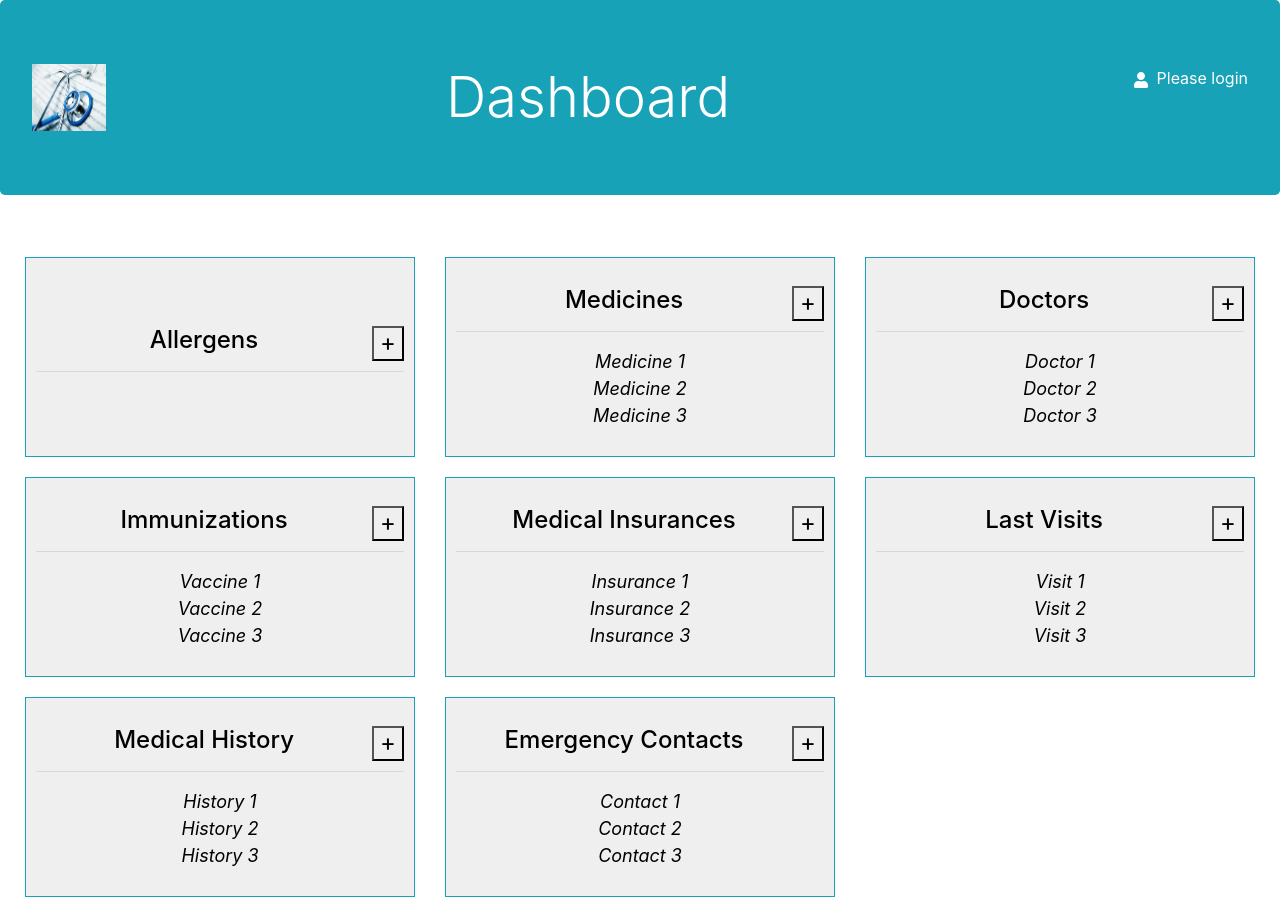
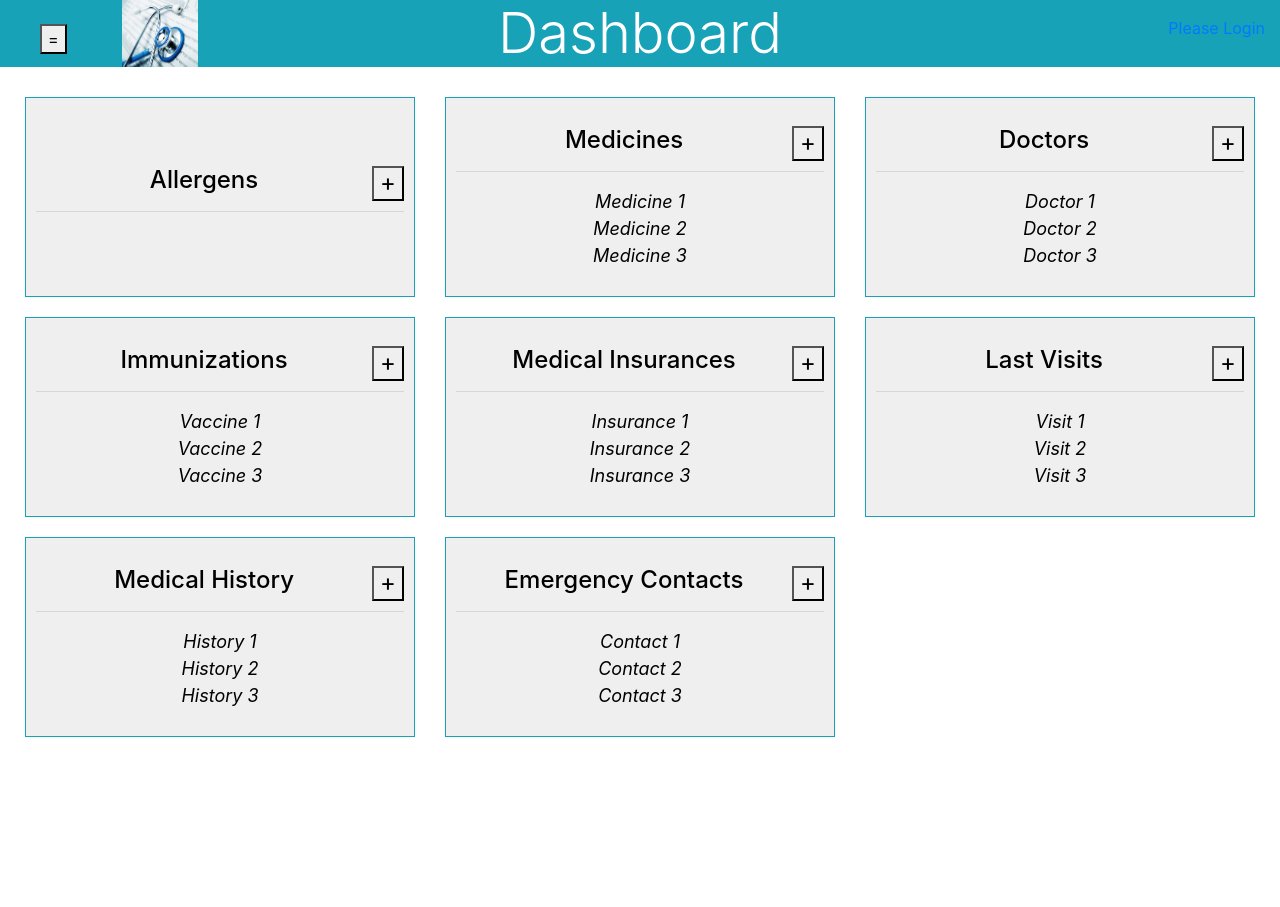
Before and after one commit to srinivassvce/Hackathon2021, a React (Create React App) app in the folder smart-health/: page /dashboard/visits in a window 1280 px wide. After the commit the page ends 800 px from the top, so only its background shows below. Built offline with nearby package versions, Linux system fonts and the light colour scheme; no server answers.

Commit message:
added menu bar and profile section

```diff
--- a/smart-health/src/common/header.tsx
+++ b/smart-health/src/common/header.tsx
@@ -1,15 +1,17 @@
 import * as React from 'react';
+import {Dropdown} from "react-bootstrap";
 import {getPatientName} from "../api";
 import {FaUser} from "react-icons/fa";
 import logo from "../assets/healthcare.jpg"
 export interface HeaderProps {
     patientId: string;
     currentPageTitle: string;
+    displayMenu: (agr:boolean)=>void;
 }
 
 const Header: React.FunctionComponent<HeaderProps> = (props) => {
 
-    const { patientId, currentPageTitle } = props;
+    const { patientId, currentPageTitle, displayMenu} = props;
     const [name, setName] = React.useState("");
     React.useEffect(
         () => {
@@ -20,25 +22,48 @@ const Header: React.FunctionComponent<HeaderProps> = (props) => {
         }, [patientId]
     )
 
+    const [showMenu, setShowMenu] = React.useState(false);
+
     const getAndSetName = async ()  => {
         const name = await getPatientName(patientId);
         setName(name);
     }
+
+    const toggleMenu = () => {
+        setShowMenu(!showMenu);
+        displayMenu(showMenu);
+    };
+
     const userString = patientId === "" ? "Please login" : name;
     console.log(userString);
     return (
         <React.Fragment>
-            <div className="bg-info container-fluid text-white jumbotron">
+            <div className="bg-info container-fluid text-white">
                 <div className="row">
+                    <div className="col-1 text-center mt-4">
+                        <button onClick={toggleMenu}> = </button>
+                    </div>
                     <div className="col-1">
                         <img src={logo} alt="logo for healthcare" style={{ height: "100%", width: "100%" }} />
                     </div>
-                    <div className="col-9 text-center display-4">
+                    <div className="col-8 text-center display-4">
                         {currentPageTitle}
                     </div>
-                    <div className="col-2 text-right">
-                        <FaUser className="m-2"/>
-                        {userString}
+                    <div className="col-2 text-right mt-3">
+
+                        {patientId === "" ? <a href="\">{"Please Login"}</a> :
+
+                         <Dropdown>
+                             <Dropdown.Toggle variant="success" id="dropdown-basic">
+                                 <FaUser className="m-2"/> {name}
+                             </Dropdown.Toggle>
+
+                             <Dropdown.Menu>
+                                 <Dropdown.Item href="/profile">Profile</Dropdown.Item>
+                                 <Dropdown.Item href="/logout">Logout</Dropdown.Item>
+                             </Dropdown.Menu>
+                         </Dropdown>
+                        }
                     </div>
                 </div>
             </div>
--- /dev/null
+++ b/smart-health/src/common/menuBar.tsx
@@ -0,0 +1,34 @@
+import * as React from "react";
+import {Container, Nav} from "react-bootstrap";
+import "../styles/menubarStyles.css";
+
+export interface MenubarProps {
+}
+
+const MenuBar: React.FunctionComponent<MenubarProps> = (props) => {
+
+	return (
+		<React.Fragment>
+			<Container className="border-right border-info" style={{height:"140%"}}>
+			<Nav defaultActiveKey="/home" className="flex-column">
+				<div style={{paddingLeft:"10px"}}>
+				<Nav.Link className="menuItem" href="/home">Share Health Records</Nav.Link>
+				<Nav.Link className="menuItem" eventKey="link-1">View Health Records</Nav.Link>
+				<Nav.Link className="menuItem" eventKey="link-2">Upload Reports</Nav.Link>
+				<Nav.Link className="menuItem" eventKey="link-2">Search Alternate Medicine</Nav.Link>
+					<hr></hr>
+				<Nav.Link className="menuItem" eventKey="disabled" disabled>
+					About Us
+				</Nav.Link>
+				<Nav.Link className="menuItem" eventKey="disabled" disabled>
+					Contact Us
+				</Nav.Link>
+				</div>
+			</Nav>
+			</Container>
+		</React.Fragment>
+	);
+
+}
+
+export default MenuBar;
--- a/smart-health/src/common/page.tsx
+++ b/smart-health/src/common/page.tsx
@@ -1,5 +1,7 @@
 import * as React from "react";
+import {Col, Row} from "react-bootstrap";
 import Header from "./header";
+import MenuBar from "./menuBar";
 
 export interface PageProps {
 	patientId: string;
@@ -7,10 +9,15 @@ export interface PageProps {
 }
 
 const Page: React.FunctionComponent<PageProps> = (props) => {
+
+	const [showMenu, setShowMenu] = React.useState(false);
 	return (
 		<React.Fragment>
-			<Header currentPageTitle={props.title} patientId={props.patientId} />
-			{props.children}
+			<Header currentPageTitle={props.title} patientId={props.patientId} displayMenu={setShowMenu} />
+			<Row>
+				{showMenu ? <Col className="left" xs={2}><MenuBar/></Col> : undefined}
+				<Col> {props.children}</Col>
+			</Row>
 		</React.Fragment>
 	);
 };
--- /dev/null
+++ b/smart-health/src/login/profile.tsx
@@ -0,0 +1,18 @@
+import * as React from "react";
+import Page from "../common/page";
+
+export interface profileProps {
+	patientId: string;
+}
+
+const Profile: React.FunctionComponent<profileProps> = (props) => {
+	return (
+		<Page patientId={props.patientId} title="Profile">
+
+
+		</Page>
+	);
+
+}
+
+export default Profile;
--- a/smart-health/src/routes.tsx
+++ b/smart-health/src/routes.tsx
@@ -10,6 +10,7 @@ import MedicalHistory from './details/medicalHistory';
 import MedicalInsurances from './details/medicalInsurances';
 import Medicines from './details/medicines';
 import Login from './login/login';
+import Profile from "./login/profile";
 import Register from './login/register';
 import SignUpSuccessful from './signupsuccessful';
 
@@ -32,6 +33,7 @@ const Routes: React.FunctionComponent<RoutesProps> = () => {
                     <Login setPatientId={updatePatientId} />
                 </Route>
                 <Route path="/dashboard"> <Dashboard patientId={patientId} /> </Route>
+                <Route path="/profile"> <Profile patientId={patientId}/> </Route>
                 <Route path="/allergens"> <Allergens patientId={patientId} /></Route>
                 <Route path="/medicines"> <Medicines patientId={patientId} /></Route>
                 <Route path="/doctors"> <Doctors patientId={patientId} /></Route>
--- /dev/null
+++ b/smart-health/src/styles/menubarStyles.css
@@ -0,0 +1,5 @@
+.menuItem{
+    font-size: 16px;
+    padding:2Px;
+
+}
```
Also changed, not shown: smart-health/src/assets/menubar.png (added).
